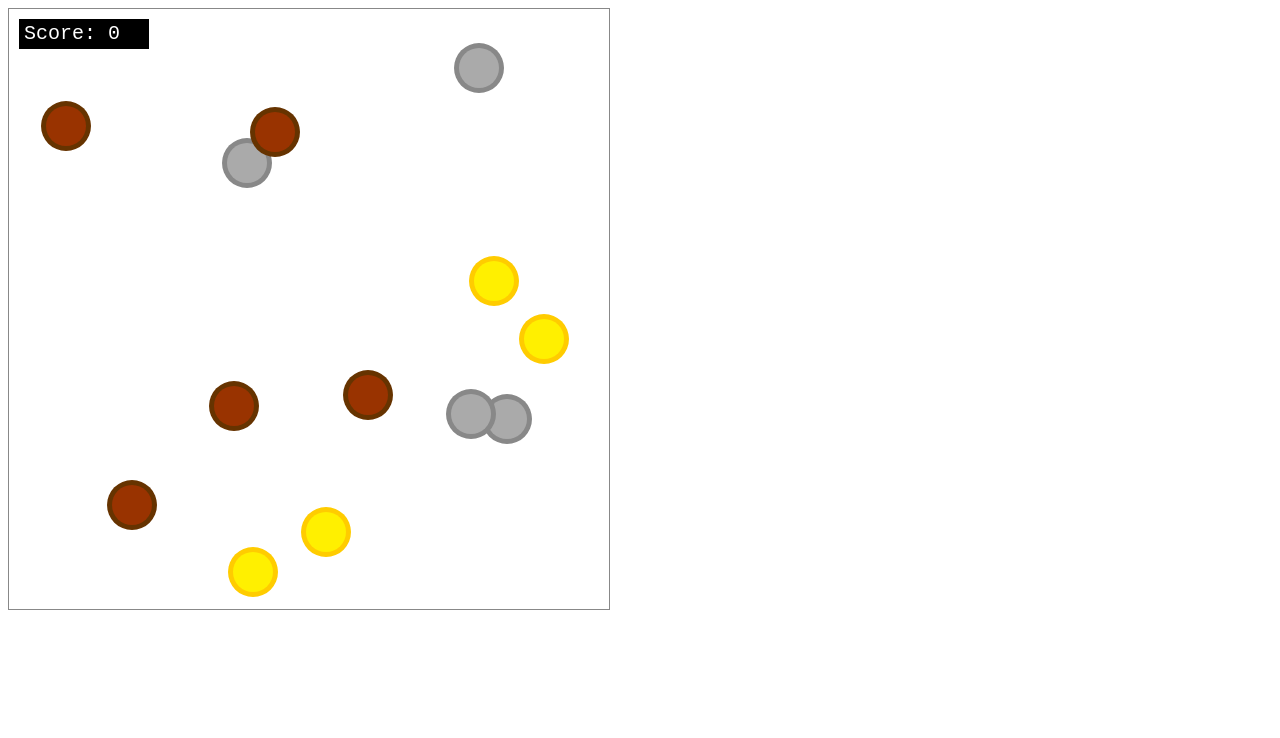
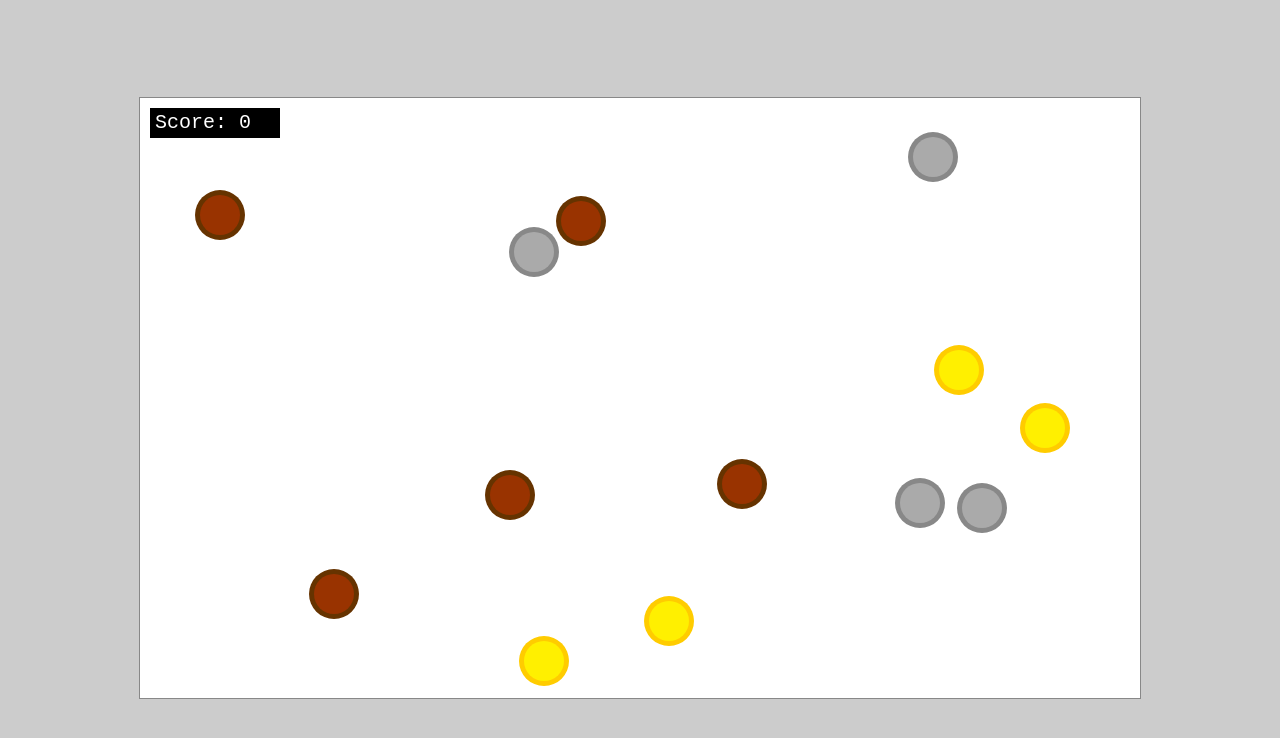
Before and after one commit to datorium-webtech/html5-game, a plain HTML site: page index.html in a window 1280 px wide. Drawn offline with Linux system fonts and the light colour scheme.

Commit message:
August 29: Polish

```diff
--- a/resources/constants.js
+++ b/resources/constants.js
@@ -1,4 +1,4 @@
-const CANVAS_WIDTH = 600;
+const CANVAS_WIDTH = 1000;
 const CANVAS_HEIGHT = 600;
 const REFRESH_RATE = 250;
 const COIN_LIFESPAN = 3000;
--- a/style.css
+++ b/style.css
@@ -1,3 +1,17 @@
+html, body {
+    margin: 0;
+    width: 100%;
+    height: 100%;
+}
+
+body {
+    background-color: #ccc;
+    display: flex;
+    justify-content: center;
+    align-items: center;
+}
+
 canvas {
+    background-color: #ffffff;
     border: 1px solid #888888;
 }
```
